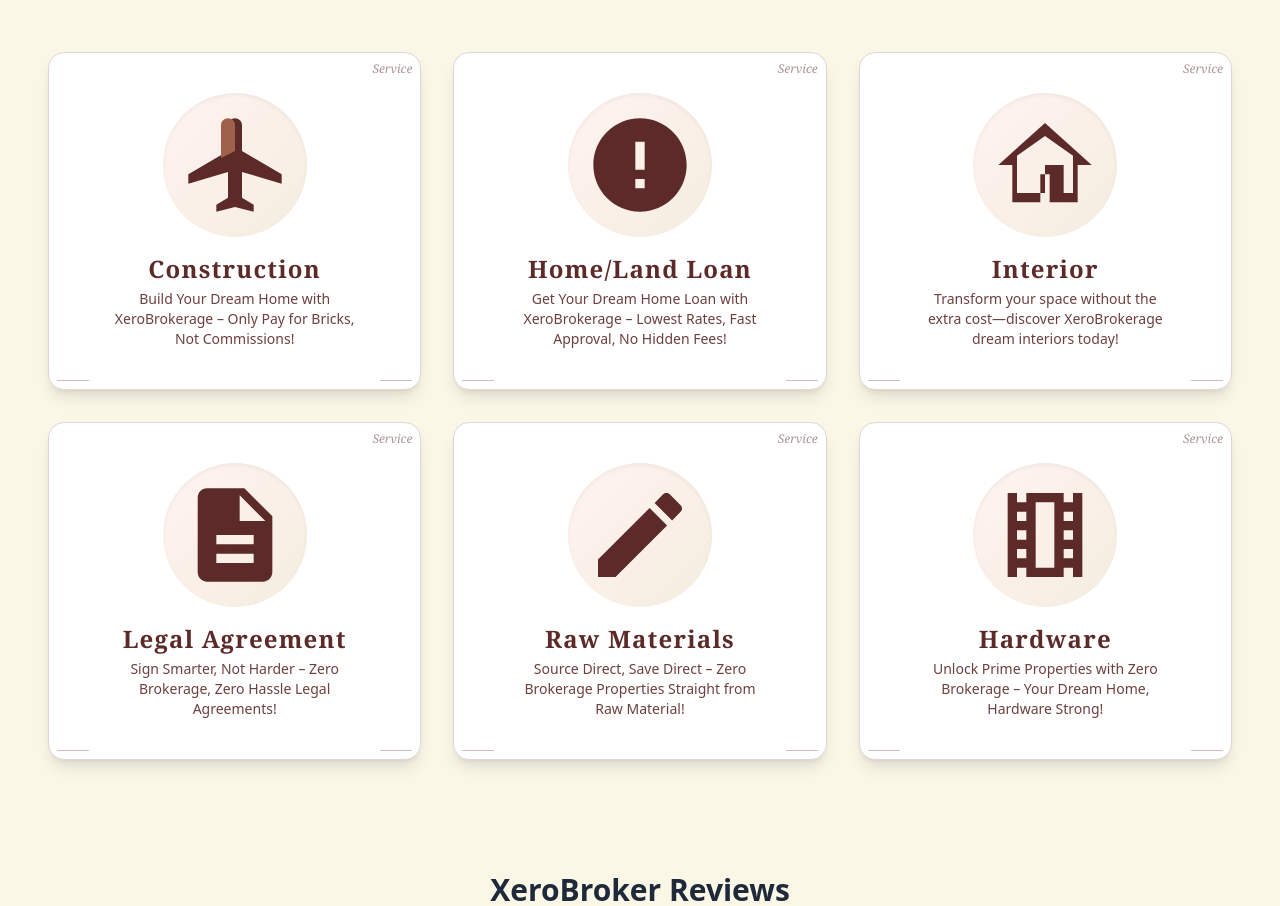
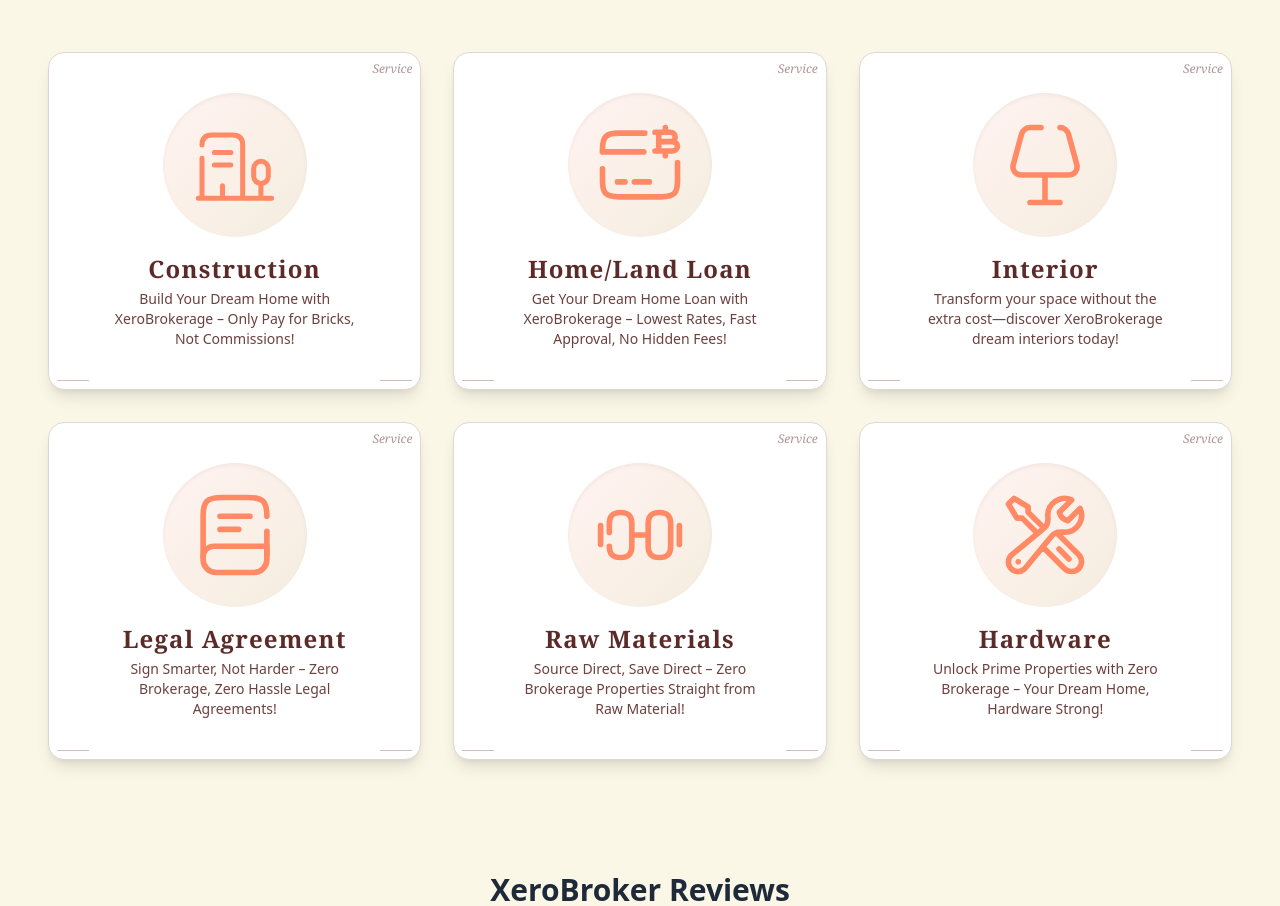
Before and after one commit to XeroBrokerage/website, a Next.js app: page / in a window 1280 px wide. Shown: the part 952-1858 px from the top of the page. Built offline with nearby package versions, Linux system fonts and the light colour scheme.

Commit message:
Fixed Service section svgs

```diff
--- a/src/components/ui/Services.jsx
+++ b/src/components/ui/Services.jsx
@@ -1,61 +1,135 @@
 import React from 'react'
-
+import interiorGif from '../../assets/wired-flat-1639-stairs-hover-walking-upstairs.gif' // '../../public/wired-flat-1639-stairs-hover-walking-upstairs.gif'
 // SVG Components for different services
 const ConstructionSVG = () => (
-  <svg xmlns='http://www.w3.org/2000/svg' viewBox='0 0 24 24' className='h-28'>
+  <svg
+    xmlns='http://www.w3.org/2000/svg'
+    width='80'
+    height='80'
+    viewBox='0 0 24 24'
+    fill='none'
+  >
     <path
-      fill='#5C2B29'
-      d='M22 16v-2l-8.5-5V3.5c0-.83-.67-1.5-1.5-1.5s-1.5.67-1.5 1.5V9L2 14v2l8.5-2.5V19L8 20.5V22l4-1 4 1v-1.5L13.5 19v-5.5L22 16z'
-    />
-    <path
-      fill='#9f614b'
-      d='M9 3.5c0-.83.67-1.5 1.5-1.5s1.5.67 1.5 1.5V9l-3 1.5V3.5z'
-    />
+      d='M1 22h22M19.78 22.01v-4.46M19.8 10.89c-1.22 0-2.2.98-2.2 2.2v2.27c0 1.22.98 2.2 2.2 2.2 1.22 0 2.2-.98 2.2-2.2v-2.27c0-1.22-.98-2.2-2.2-2.2ZM2.1 6.02C2.1 4.01 3.1 3 5.09 3h6.23c1.99 0 2.98 1.01 2.98 3.02V22M2.1 22.002v-11.99M5.8 8.25h4.95M5.8 12h4.95M8.25 22v-3.75'
+      stroke='#FF8A65'
+      stroke-width='1.5'
+      stroke-miterlimit='10'
+      stroke-linecap='round'
+      stroke-linejoin='round'
+    ></path>
   </svg>
 )
 
 const LoanSVG = () => (
-  <svg xmlns='http://www.w3.org/2000/svg' viewBox='0 0 24 24' className='h-28'>
+  <svg
+    xmlns='http://www.w3.org/2000/svg'
+    width='90'
+    height='90'
+    viewBox='0 0 24 24'
+    fill='none'
+  >
     <path
-      fill='#5C2B29'
-      d='M12 2C6.48 2 2 6.48 2 12s4.48 10 10 10 10-4.48 10-10S17.52 2 12 2zm1 15h-2v-2h2v2zm0-4h-2V7h2v6z'
-    />
+      d='M2 8.5h11M6 16.5h2M10.5 16.5h4'
+      stroke='#FF8A65'
+      stroke-width='1.5'
+      stroke-miterlimit='10'
+      stroke-linecap='round'
+      stroke-linejoin='round'
+    ></path>
+    <path
+      d='M2 8.35v-.46c0-3.51.89-4.39 4.44-4.39h6.84M22 11.328v4.78c0 3.51-.89 4.39-4.44 4.39H6.44c-3.55 0-4.44-.88-4.44-4.39v-3.06'
+      stroke='#FF8A65'
+      stroke-width='1.5'
+      stroke-linecap='round'
+      stroke-linejoin='round'
+    ></path>
+    <path
+      d='M17 3.25h3.13c.69 0 1.25.63 1.25 1.25 0 .69-.56 1.25-1.25 1.25H17v-2.5ZM17 5.75h3.57c.79 0 1.43.56 1.43 1.25s-.64 1.25-1.43 1.25H17v-2.5ZM18.76 8.25V9.5M18.76 2v1.25M18.19 3.25H16M18.19 8.25H16'
+      stroke='#FF8A65'
+      stroke-width='1.5'
+      stroke-miterlimit='10'
+      stroke-linecap='round'
+      stroke-linejoin='round'
+    ></path>
   </svg>
 )
 
 const InteriorSVG = () => (
-  <svg xmlns='http://www.w3.org/2000/svg' viewBox='0 0 24 24' className='h-28'>
+  <svg
+    xmlns='http://www.w3.org/2000/svg'
+    width='90'
+    height='90'
+    viewBox='0 0 24 24'
+    fill='none'
+  >
     <path
-      fill='#5C2B29'
-      d='M12 3L2 12h3v8h6v-6h2v6h6v-8h3L12 3zm0 2.8L18 10v8h-2v-6h-4v6H6v-8l6-4.2z'
-    />
+      d='M10.94 2H7.99c-.96 0-1.97.77-2.22 1.7l-2.2 8.07c-.44 1.6.56 2.91 2.23 2.91h12.42c1.66 0 2.66-1.31 2.23-2.91l-2.2-8.07c-.27-.93-1.28-1.7-2.24-1.7M12 15v7M8 22h8'
+      stroke='#FF8A65'
+      stroke-width='1.5'
+      stroke-linecap='round'
+      stroke-linejoin='round'
+    ></path>
   </svg>
 )
 
 const LegalSVG = () => (
-  <svg xmlns='http://www.w3.org/2000/svg' viewBox='0 0 24 24' className='h-28'>
+  <svg
+    xmlns='http://www.w3.org/2000/svg'
+    width='90'
+    height='90'
+    viewBox='0 0 24 24'
+    fill='none'
+  >
     <path
-      fill='#5C2B29'
-      d='M14 2H6c-1.1 0-1.99.9-1.99 2L4 20c0 1.1.89 2 1.99 2H18c1.1 0 2-.9 2-2V8l-6-6zm2 16H8v-2h8v2zm0-4H8v-2h8v2zm-3-5V3.5L18.5 9H13z'
-    />
+      d='M20.498 11v6c0 .14 0 .28-.01.42M3.5 18V7c0-4 1-5 5-5h7c4 0 5 1 5 5'
+      stroke='#FF8A65'
+      stroke-width='1.5'
+      stroke-linecap='round'
+      stroke-linejoin='round'
+    ></path>
+    <path
+      d='M6.35 15H20.5v3.5c0 1.93-1.57 3.5-3.5 3.5H7c-1.93 0-3.5-1.57-3.5-3.5v-.65C3.5 16.28 4.78 15 6.35 15ZM8 7h8M8 10.5h5'
+      stroke='#FF8A65'
+      stroke-width='1.5'
+      stroke-linecap='round'
+      stroke-linejoin='round'
+    ></path>
   </svg>
 )
 
 const MaterialsSVG = () => (
-  <svg xmlns='http://www.w3.org/2000/svg' viewBox='0 0 24 24' className='h-28'>
+  <svg
+    xmlns='http://www.w3.org/2000/svg'
+    width='90'
+    height='90'
+    viewBox='0 0 24 24'
+    fill='none'
+  >
     <path
-      fill='#5C2B29'
-      d='M3 17.25V21h3.75L17.81 9.94l-3.75-3.75L3 17.25zM20.71 7.04c.39-.39.39-1.02 0-1.41l-2.34-2.34c-.39-.39-1.02-.39-1.41 0l-1.83 1.83 3.75 3.75 1.83-1.83z'
-    />
+      d='M17.18 18c2.4 0 3-1.35 3-3V9c0-1.65-.6-3-3-3s-3 1.35-3 3v6c0 1.65.6 3 3 3ZM3.82 11.3V9c0-1.65.6-3 3-3s3 1.35 3 3v6c0 1.65-.6 3-3 3s-3-1.35-3-3M9.82 12h4.36M22.5 14.5v-5M1.5 14.5v-5'
+      stroke='#FF8A65'
+      stroke-width='1.5'
+      stroke-linecap='round'
+      stroke-linejoin='round'
+    ></path>
   </svg>
 )
 
 const HardwareSVG = () => (
-  <svg xmlns='http://www.w3.org/2000/svg' viewBox='0 0 24 24' className='h-28'>
+  <svg
+    xmlns='http://www.w3.org/2000/svg'
+    width='90'
+    height='90'
+    viewBox='0 0 24 24'
+    fill='none'
+  >
     <path
-      fill='#5C2B29'
-      d='M18 3v2h-2V3H8v2H6V3H4v18h2v-2h2v2h8v-2h2v2h2V3h-2zM8 17H6v-2h2v2zm0-4H6v-2h2v2zm0-4H6V7h2v2zm6 10h-4V5h4v14zm4-2h-2v-2h2v2zm0-4h-2v-2h2v2zm0-4h-2V7h2v2z'
-    />
+      d='M11.42 15.17L17.25 21A2.652 2.652 0 0021 17.25l-5.877-5.877M11.42 15.17l2.496-3.03c.317-.384.74-.626 1.208-.766M11.42 15.17l-4.655 5.653a2.548 2.548 0 11-3.586-3.586l6.837-5.63m5.108-.233c.55-.164 1.163-.188 1.743-.14a4.5 4.5 0 004.486-6.336l-3.276 3.277a3.004 3.004 0 01-2.25-2.25l3.276-3.276a4.5 4.5 0 00-6.336 4.486c.091 1.076-.071 2.264-.904 2.95l-.102.085m-1.745 1.437L5.909 7.5H4.5L2.25 3.75l1.5-1.5L7.5 4.5v1.409l4.26 4.26m-1.745 1.437l1.745-1.437m6.615 8.206L15.75 15.75M4.867 19.125h.008v.008h-.008v-.008z'
+      stroke='#FF8A65'
+      stroke-width='1.5'
+      stroke-linecap='round'
+      stroke-linejoin='round'
+    ></path>
   </svg>
 )
 
```
Also changed, not shown: src/assets/wired-flat-1639-stairs-hover-walking-upstairs.gif (added).
